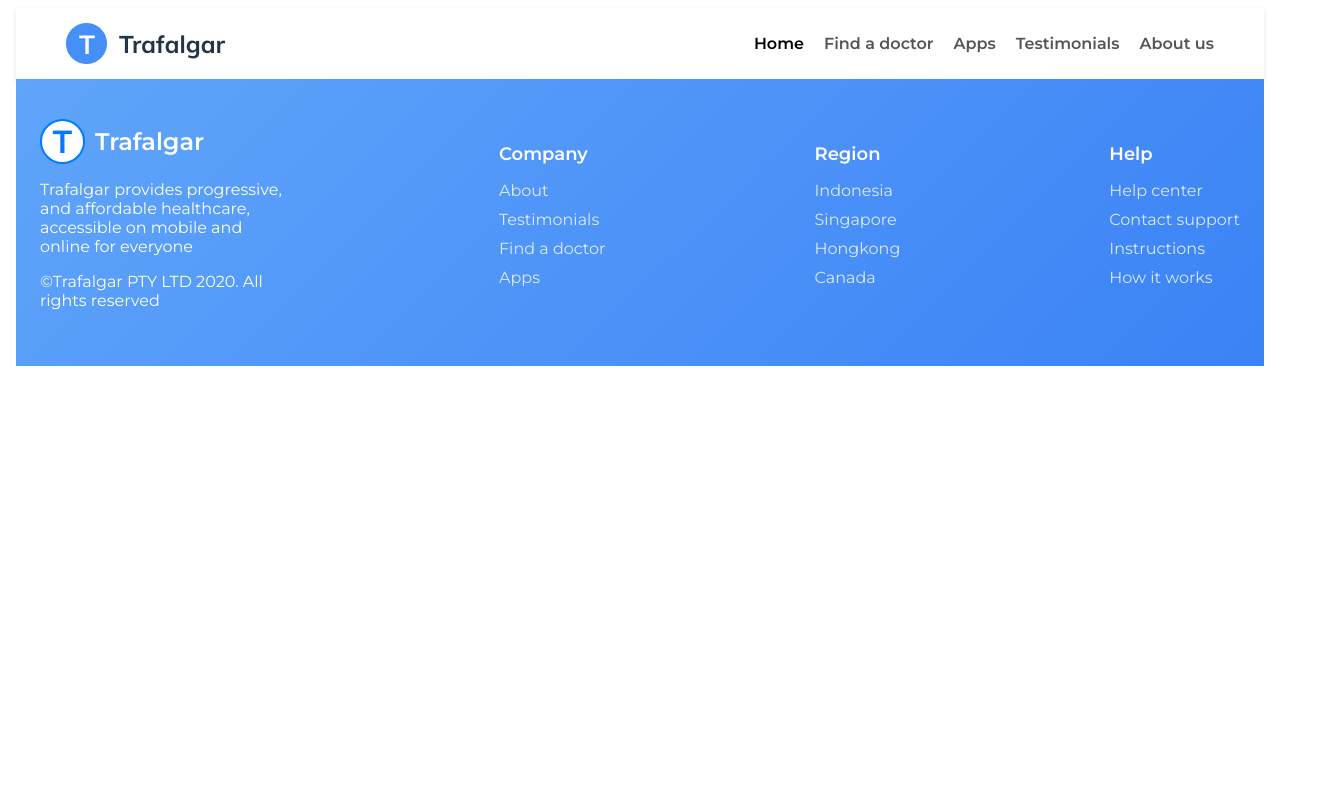
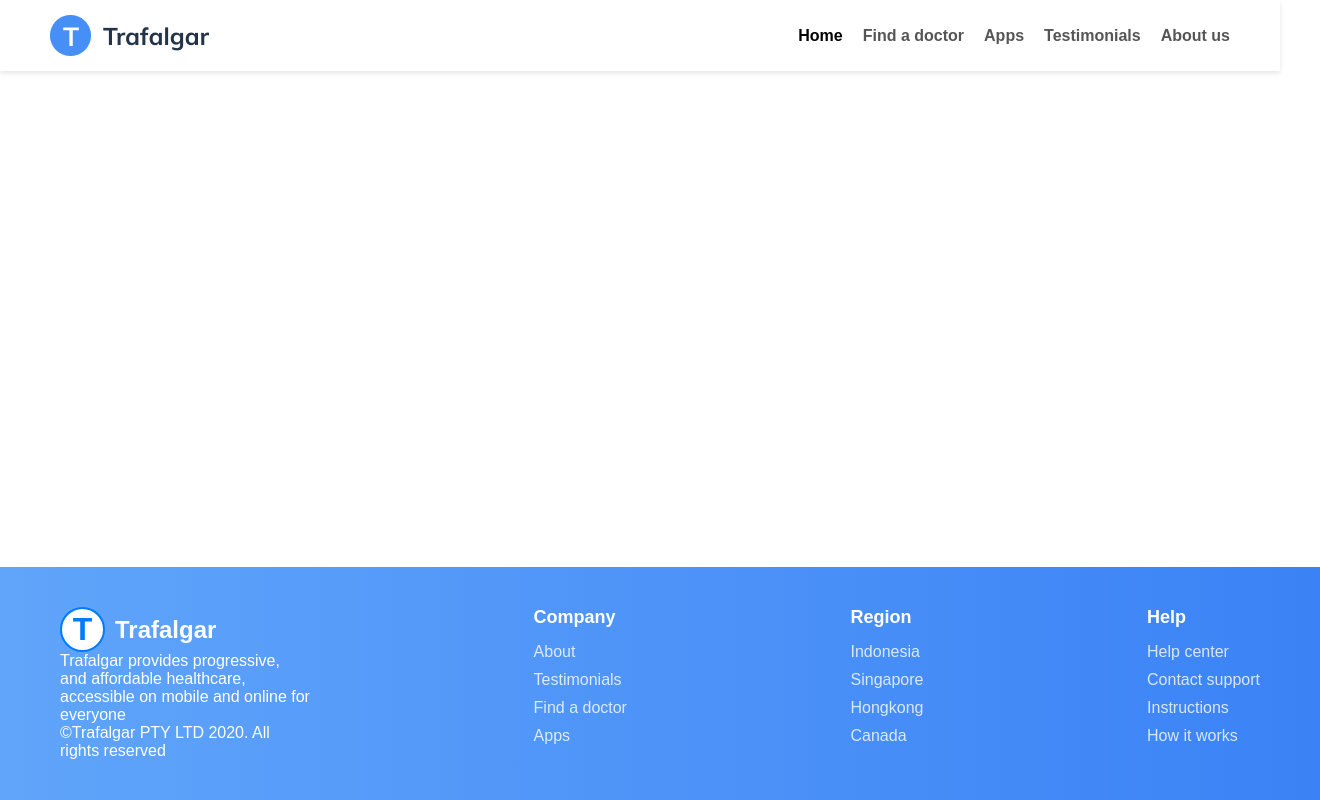
Before and after one commit to DUT-Info-Montreuil/2025_R4A10_SASIKUMAR_REGAN, an Angular app in the folder tp2/: page / in a window 1280 px wide. Shown: the whole page, 1320 px wide, since content can reach past the window. Built offline with nearby package versions, Linux system fonts and the light colour scheme.

Commit message:
footer fini

```diff
--- a/tp2/src/app/app.component.scss
+++ b/tp2/src/app/app.component.scss
@@ -1,5 +1,5 @@
 @import url('https://fonts.googleapis.com/css2?family=Montserrat:wght@300;400;600&display=swap');
 
 body {
-  font-family: 'Montserrat', sans-serif;
+  font-family: 'Mulish', sans-serif;
 }
--- a/tp2/src/app/footer/footer.component.scss
+++ b/tp2/src/app/footer/footer.component.scss
@@ -1,45 +1,57 @@
 .footer {
-  background: linear-gradient(135deg, #60a5fa, #3b82f6);
+  background: linear-gradient(90deg, #60a5fa, #3b82f6);
   color: white;
   padding: 40px 20px;
   display: flex;
   justify-content: center;
+  position: absolute;
+  width: 100%;
+  bottom: 0;
 }
+
 .footer-container {
   display: flex;
   max-width: 1200px;
   width: 100%;
   justify-content: space-between;
 }
+
 .footer-section {
   max-width: 250px;
 }
+
 .footer-section h4 {
   font-size: 18px;
   margin-bottom: 15px;
 }
+
 .footer-section ul {
   list-style: none;
   padding: 0;
 }
+
 .footer-section ul li {
   margin-bottom: 10px;
 }
+
 .footer-section ul li a {
   text-decoration: none;
   color: white;
   opacity: 0.8;
   transition: opacity 0.3s;
 }
+
 .footer-section ul li a:hover {
   opacity: 1;
 }
+
 .logo {
   display: flex;
   align-items: center;
   font-size: 24px;
   font-weight: bold;
 }
+
 .logo .icon {
   width: 41px;
   height: 41px;
--- a/tp2/src/styles.scss
+++ b/tp2/src/styles.scss
@@ -1 +1,4 @@
-/* You can add global styles to this file, and also import other style files */
+* {
+  margin: 0;
+  padding: 0;
+}
```
Also changed, not shown: tp2/src/app/app.component.ts (+4 -4 lines).
